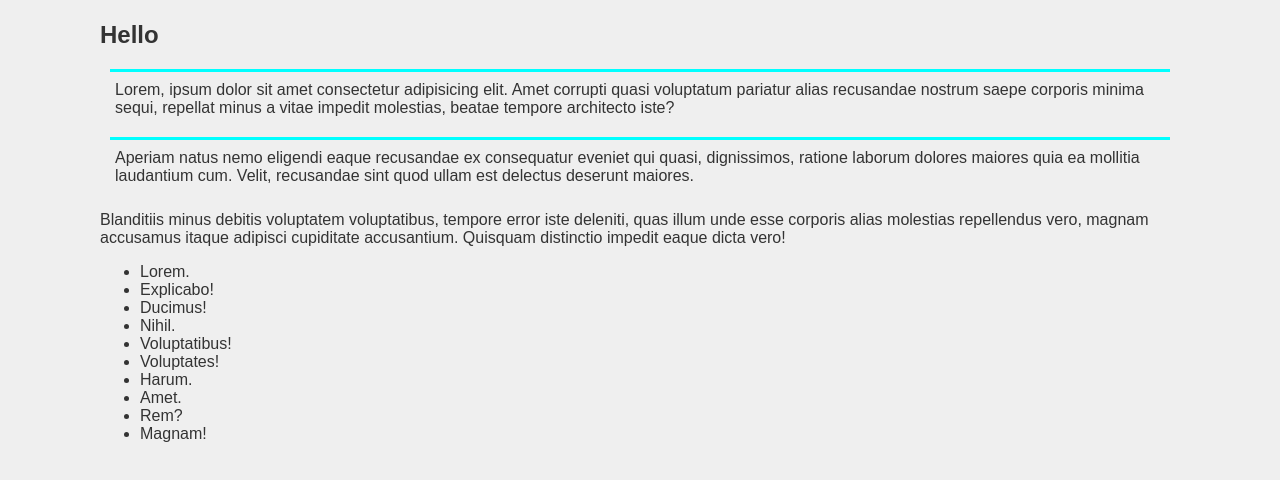
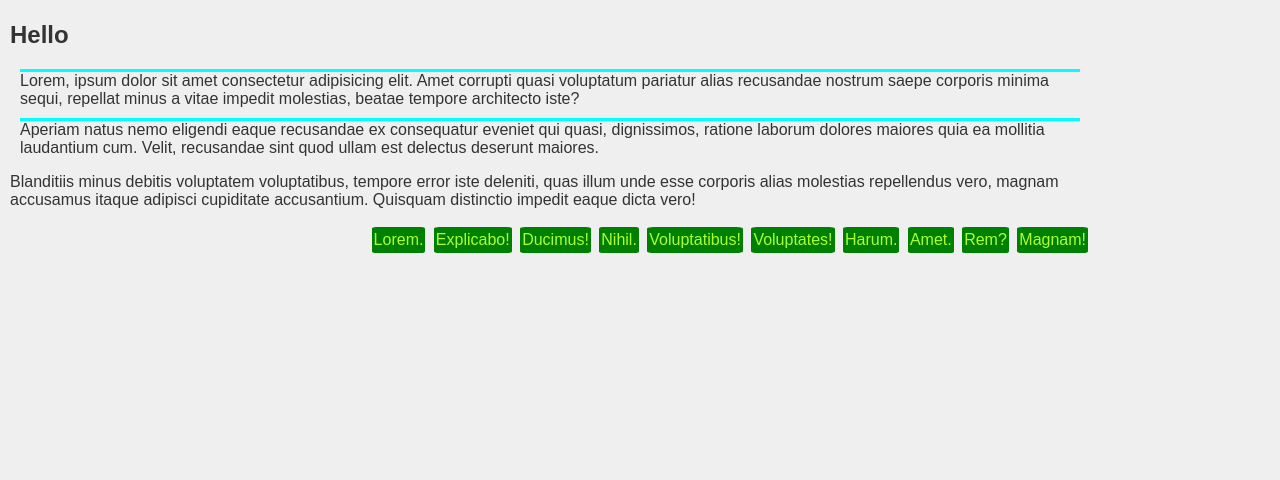
Before and after one commit to annettevogt/personal-webseite, a plain HTML site: page index.html in a window 1280 px wide. Drawn offline with Linux system fonts and the light colour scheme.

Commit message:
Add all exercises from today

```diff
--- /dev/null
+++ b/styles-grid.css
@@ -0,0 +1,38 @@
+* {
+  box-sizing: border-box;
+}
+
+body {
+  display: grid;
+  gap: 20px;
+  grid-template-columns: 1fr 1fr 1fr 1fr;
+  grid-template-rows: 48px 1fr 48px;
+  height: 100vh;
+}
+
+header {
+  padding: 20px;
+  background: steelblue;
+}
+
+main {
+  padding: 20px;
+  background: greenyellow;
+  grid-column: span 2;
+}
+
+aside {
+  padding: 20px;
+  background: pink;
+  grid-column: 4/5;
+}
+
+footer {
+  padding: 20px;
+  background: yellow;
+}
+
+header,
+footer {
+  grid-column: span 4;
+}
--- a/styles.css
+++ b/styles.css
@@ -1,15 +1,74 @@
+* {
+  box-sizing: border-box;
+}
+
 body {
   font-family: sans-serif;
   font-size: 112, 5%;
   color: #333;
   background-color: #efefef;
   max-width: 1080px;
-  margin: 0 auto;
+  margin: 10px;
+  height: 50vh;
 }
+
+/* main {
+  width 200%;
+}*/
 
 .box {
   border-top: 3px solid aqua;
   margin: 10px;
-  padding: 9px 4px 10px;
-  padding-left: 5px;
+  padding: -9px;
+/*  padding-left: 5px;*/
 }
+
+
+
+/*ul {
+  padding: 0;
+}
+
+li {
+  display: inline-block;
+  background: blue;
+  list-style-type: none;
+  margin: 2px;
+  padding: 6px;
+  border-radius: 25px;
+  place-items;
+  color: whitesmoke;
+  text-align: end;
+  align: right;*/
+
+
+ul {
+  text-align: end;
+}
+
+  .tag-list > li {
+    display: inline-block;
+    background: green;
+    color: greenyellow;
+    padding: 4px 2px;
+    margin: 2px;
+    border-radius: 7%;
+
+
+  }
+
+
+
+
+
+
+
+
+
+
+
+
+
+
+
+}
```
Also changed, not shown: grid.html (added, +15 -0 lines).
